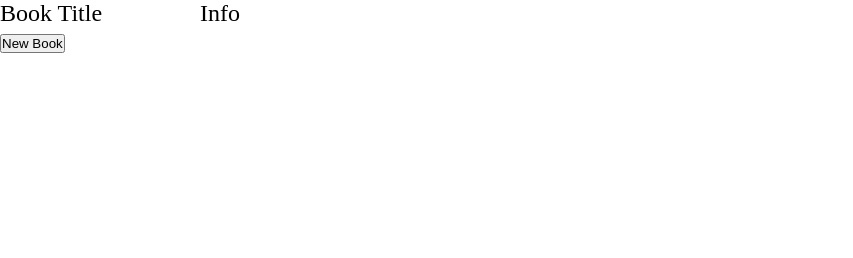
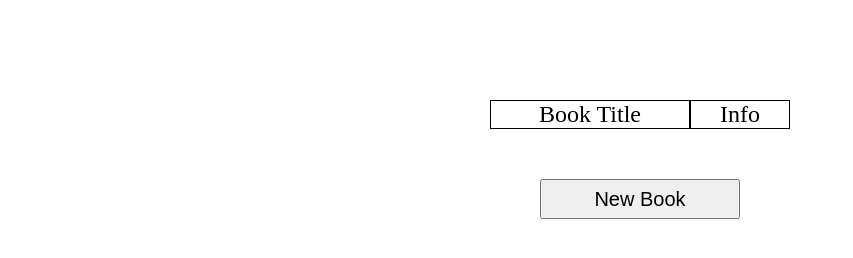
Before and after one commit to evanch98/library, a plain HTML site: page index.html in a window 1280 px wide. Shown: the whole page, without its empty margins (0-853 px from the left). Drawn offline with Linux system fonts and the light colour scheme.

Commit message:
Initial styles

```diff
--- a/styles.css
+++ b/styles.css
@@ -7,8 +7,30 @@
     margin: 0;
 }
 
+body {
+    display: flex;
+    flex-direction: column;
+    align-items: center;
+    padding: 100px;
+
+    gap: 50px;
+}
+
 .container {
     display: grid;
-    width: 1000px;
-    grid-template-columns: repeat(auto-fit, 200px);
+    width: 100%;
+    grid-template-columns: 200px 100px;
+    justify-content: center;
 }
+
+.item {
+    border: 1px solid black;
+    text-align: center;
+}
+
+#btn {
+    width: 200px;
+    height: 2em;
+
+    font-size: 20px;
+}
```
